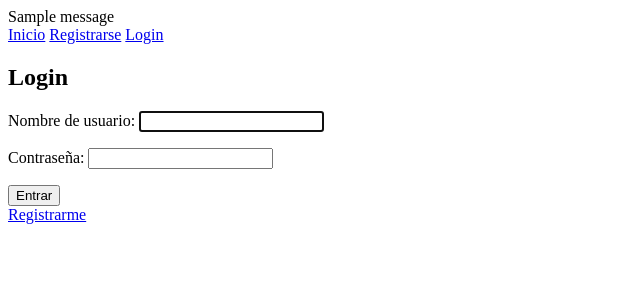
After one commit to MisaelMarron/MateriaPrima, a Django app: page /login/ in a window 1280 px wide. The commit adds this page. Shown: the top 300 px of the page, without its empty margins (0-640 px from the left). Run offline with Django 5.2, Linux system fonts and the light colour scheme; tables that the repository leaves empty hold one stand-in row (values such as "Sample post"); one stand-in notice (Sample message) is shown.

Commit message:
feat: agregar register and login

```diff
--- a/MateriaPrimaGestor/templates/base.html
+++ b/MateriaPrimaGestor/templates/base.html
@@ -1,17 +1,34 @@
 <!DOCTYPE html>
 <html lang="es">
+
 <head>
     <meta charset="UTF-8">
     <meta name="viewport" content="width=device-width, initial-scale=1.0">
     <title>{% block title %}Inicio{% endblock %}</title>
 </head>
+
 <body>
+    {% if messages %}
+    <div class="messages">
+        {% for message in messages %}
+        <div class="alert {{ message.tags }}">
+            {{ message }}
+        </div>
+        {% endfor %}
+    </div>
+    {% endif %}
     <nav>
-        <a href="/">Inicio</a>
-        <a href="#">Mas opciones</a>
+        <a href="{% url 'inicio' %}">Inicio</a>
+        {% if user.is_authenticated %}
+            <a href="{% url 'logout' %}">Logout</a>
+        {% else %}
+            <a href="{% url 'register' %}">Registrarse</a>
+            <a href="{% url 'login' %}">Login</a>
+        {% endif %}
     </nav>
     <main>
         {% block content %}{% endblock %}
     </main>
 </body>
+
 </html>
--- a/MateriaPrimaGestor/templates/inicio.html
+++ b/MateriaPrimaGestor/templates/inicio.html
@@ -2,5 +2,5 @@
 {% block title %} Titulo {% endblock %}
 
 {% block content %}
-  <h1>Página principal</h1>
+  <h1>Hola esta es la pestaña principal</h1>
 {% endblock %}
--- /dev/null
+++ b/MateriaPrimaGestor/templates/login.html
@@ -0,0 +1,12 @@
+{% extends "base.html" %}
+{% block title %} Titulo {% endblock %}
+
+{% block content %}
+<h2>Login</h2>
+<form method="post">
+    {% csrf_token %}
+    {{ form.as_p }}
+    <button type="submit">Entrar</button>
+</form>
+<a href="{% url 'register' %}">Registrarme</a>
+{% endblock %}
--- a/MateriaPrimaGestor/urls.py
+++ b/MateriaPrimaGestor/urls.py
@@ -2,5 +2,8 @@ from django.urls import path
 from . import views
 
 urlpatterns = [
-    path('', views.inicio, name='inicio'),
+    path("register/", views.register_view, name="register"),
+    path("login/", views.login_view, name="login"),
+    path("logout/", views.logout_view, name="logout"),
+    path("", views.inicio, name="inicio"),
 ]
--- a/MateriaPrimaGestor/views.py
+++ b/MateriaPrimaGestor/views.py
@@ -1,4 +1,49 @@
-from django.shortcuts import render
+from django.shortcuts import render, redirect
+from django.contrib.auth.forms import UserCreationForm
+from django.contrib.auth import authenticate, login, logout
+from django.contrib.auth.models import User
+from django.contrib import messages
 
 def inicio(request):
     return render(request, "inicio.html")
+
+
+# Registro
+def register_view(request):
+    if request.method == "POST":
+        form = UserCreationForm(request.POST)
+        if form.is_valid():
+            user = form.save()
+            login(request, user)
+            messages.success(request, "Usuario creado correctamente ✅")
+            return redirect("inicio")
+        else:
+            messages.error(request, "Corrige los errores ❌")
+    else:
+        form = UserCreationForm()
+
+    return render(request, "register.html", {"form": form})
+# Login
+from django.contrib.auth.forms import AuthenticationForm
+from django.contrib.auth import login
+
+def login_view(request):
+    if request.method == "POST":
+        form = AuthenticationForm(request, data=request.POST)
+        if form.is_valid():
+            user = form.get_user()  # obtiene al usuario autenticado
+            login(request, user)
+            messages.success(request, f"Bienvenido {user.username} 👋")
+            return redirect("inicio")
+        else:
+            messages.error(request, "Credenciales inválidas ❌")
+    else:
+        form = AuthenticationForm()
+
+    return render(request, "login.html", {"form": form})
+
+# Logout
+def logout_view(request):
+    logout(request)
+    messages.info(request, "Sesión cerrada correctamente 👋")
+    return redirect("inicio")
```
Also changed, not shown: MateriaPrimaGestor/templates/register.html (added, +12 -0 lines), MateriaPrimaGestor/migrations/0001_initial.py (added), db.sqlite3.
